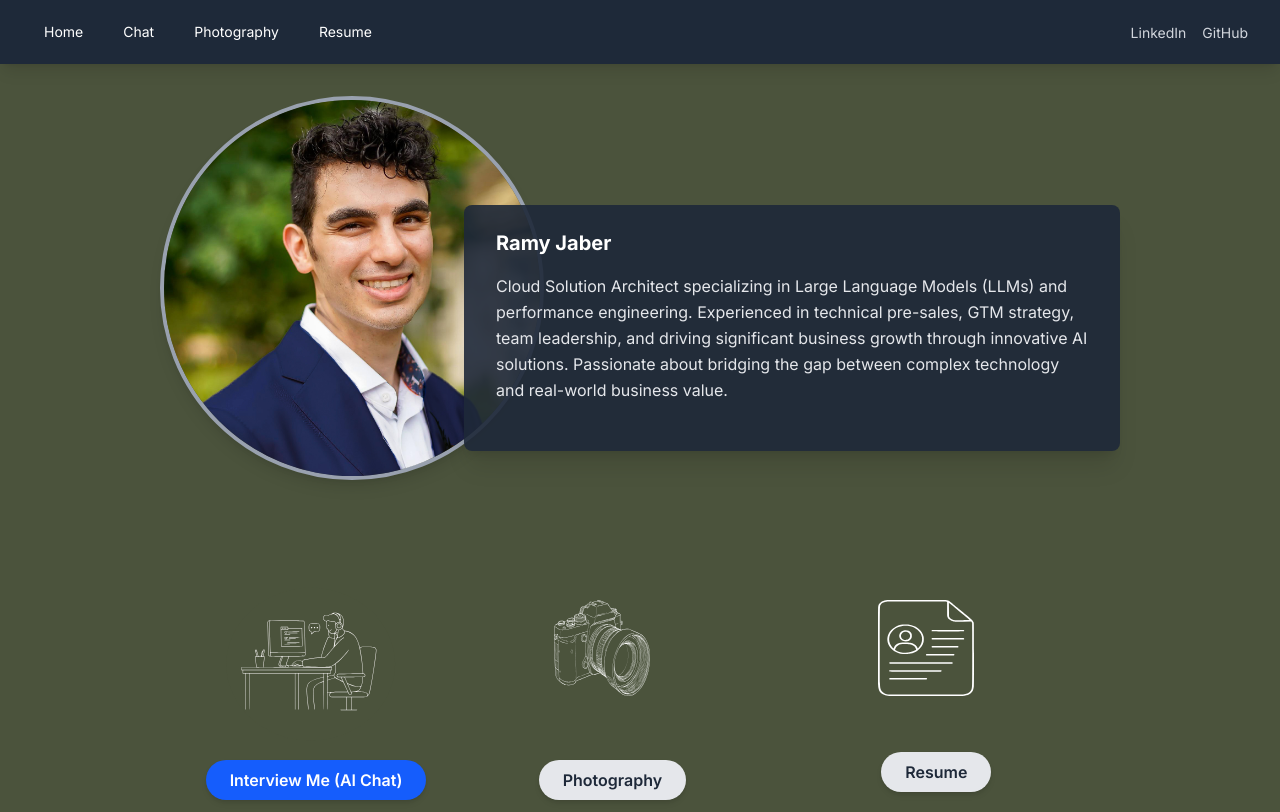
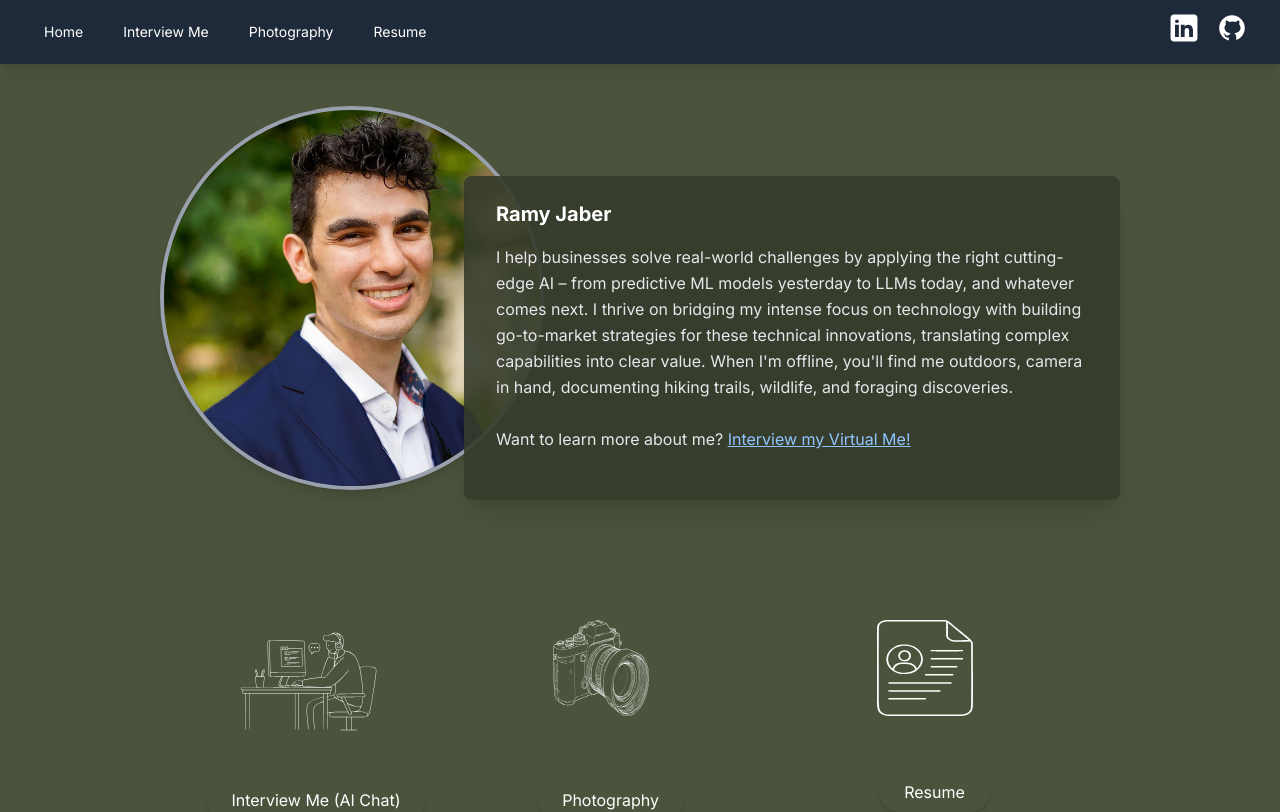
Before and after one commit to ramyij/virt-me, a Next.js app: page / in a window 1280 px wide. Shown: the top 812 px of the page. Built offline with nearby package versions, Linux system fonts and the light colour scheme.

Commit message:
finalizing v1

```diff
--- a/src/app/layout.tsx
+++ b/src/app/layout.tsx
@@ -12,7 +12,7 @@ const inter = Inter({ subsets: ['latin'] });
 const Navbar: React.FC = () => {
   const navItems = [
     { name: 'Home', href: '/' },
-    { name: 'Chat', href: '/chat' },
+    { name: 'Interview Me', href: '/chat' },
     { name: 'Photography', href: 'https://photos.ramyjaber.com' },
     { name: 'Resume', href: '/resume' },
   ];
@@ -70,11 +70,13 @@ const Navbar: React.FC = () => {
           <div className="flex items-center space-x-4">
             <a href="https://linkedin.com/in/ramyj" target="_blank" rel="noopener noreferrer" className="text-gray-300 hover:text-white">
               {/* Replace with LinkedIn Icon SVG or Component */}
-              <span className="text-sm">LinkedIn</span>
+              <img src="/images/icon-linkedin.svg" alt="LinkedIn Icon" className="w-8 h-8 mb-2" /> {/* Placeholder Icon */}
+              <span className="sr-only">LinkedIn</span>
             </a>
             <a href="https://github.com/ramyij" target="_blank" rel="noopener noreferrer" className="text-gray-300 hover:text-white">
               {/* Replace with GitHub Icon SVG or Component */}
-              <span className="text-sm">GitHub</span>
+              <img src="/images/icon-github.svg" alt="GitHub Icon" className="w-8 h-8 mb-2" /> {/* Placeholder Icon */}
+              <span className="sr-only">GitHub</span>
             </a>
           </div>
 
--- a/src/app/page.tsx
+++ b/src/app/page.tsx
@@ -16,8 +16,8 @@ interface ButtonProps extends React.ButtonHTMLAttributes<HTMLButtonElement> {
 }
 
 const Button: React.FC<ButtonProps> = ({ children, className, variant = 'primary', href, icon, ...props }) => {
-  const baseStyle = "inline-block px-6 py-2 rounded-full font-semibold transition duration-300 ease-in-out focus:outline-none focus:ring-2 focus:ring-offset-2 shadow-md text-center";
-  const primaryStyle = "bg-blue-600 text-white hover:bg-blue-700 focus:ring-blue-500";
+  const baseStyle = "inline-block px-6 py-2 rounded-full transition duration-300 ease-in-out focus:outline-none focus:ring-2 focus:ring-offset-2 shadow-md text-center";
+  const primaryStyle = "text-white hover:bg-[#4f8f24] hover:font-semibold focus:ring-green-300";
   const secondaryStyle = "bg-gray-200 text-gray-800 hover:bg-gray-300 focus:ring-gray-400";
 
   const combinedClassName = `${baseStyle} inline-flex items-center ${variant === 'primary' ? primaryStyle : secondaryStyle} ${className}`;
@@ -99,11 +99,13 @@ export default function HomePage() {
           </div>
 
           {/* Text Block (Overlaps Headshot on md+) */}
-          <div className="relative z-10 bg-gray-800/90 text-white py-4 px-6 md:py-6 md:px-8 rounded-lg shadow-xl flex-grow text-center md:text-left md:mt-20">
+          <div className="relative z-10 bg-[#353b2b]/90 text-white py-4 px-6 md:py-6 md:px-8 rounded-lg shadow-xl flex-grow text-center md:text-left md:mt-20">
             <h1 className="text-xl md:text-xl font-bold mb-4">Ramy Jaber</h1>
             <p className="text-base md:text-md mb-6 text-gray-200 leading-relaxed">
-              {/* Replace with your actual blurb */}
-              Cloud Solution Architect specializing in Large Language Models (LLMs) and performance engineering. Experienced in technical pre-sales, GTM strategy, team leadership, and driving significant business growth through innovative AI solutions. Passionate about bridging the gap between complex technology and real-world business value.
+              I help businesses solve real-world challenges by applying the right cutting-edge AI – from predictive ML models yesterday to LLMs today, and whatever comes next. I thrive on bridging my intense focus on technology with building go-to-market strategies for these technical innovations, translating complex capabilities into clear value. When I'm offline, you'll find me outdoors, camera in hand, documenting hiking trails, wildlife, and foraging discoveries.
+              <br />
+              <br />
+               Want to learn more about me? <Link href="/chat" className="text-blue-300 hover:text-blue-400 underline"> Interview my Virtual Me!</Link>
             </p>
           </div>
         </div>
@@ -114,7 +116,9 @@ export default function HomePage() {
 
           {/* Chat Button + Icon */}
           <div className="flex flex-col items-center">
-            <img src="/images/icon-chat.svg" alt="Interview Me Icon" className="w-48 h-48 mb-2" /> {/* Placeholder Icon */}
+            <Link href="/chat">
+              <img src="/images/icon-chat.svg" alt="Interview Me Icon" className="w-48 h-48 mb-2" /> {/* Placeholder Icon */}
+            </Link>
             <Button href="/chat" variant="primary">
               Interview Me (AI Chat)
             </Button>
@@ -122,16 +126,20 @@ export default function HomePage() {
 
           {/* Photography Button + Icon */}
           <div className="flex flex-col items-center">
-            <img src="/images/icon-personal.svg" alt="Photography Icon" className="w-24 h-24 mb-16 mt-10 ml-20 mr-25" /> {/* Placeholder Icon */}
-            <Button href="https://photos.ramyjaber.com" variant="secondary">
+            <Link href="https://photos.ramyjaber.com" target="_blank" rel="noopener noreferrer">
+              <img src="/images/icon-personal.svg" alt="Photography Icon" className="w-24 h-24 mb-16 mt-10 ml-20 mr-25" /> {/* Placeholder Icon */}
+            </Link>
+            <Button href="https://photos.ramyjaber.com" variant="primary">
               Photography
             </Button>
           </div>
 
           {/* Resume Button + Icon (Formerly Career) */}
           <div className="flex flex-col items-center">
-            <img src="/images/icon-resume.svg" alt="Resume Icon" className="w-24 h-24 mb-14 mt-10 ml-20 mr-25" />
-            <Button href="/resume" variant="secondary">
+            <Link href="/resume">
+              <img src="/images/icon-resume.svg" alt="Resume Icon" className="w-24 h-24 mb-14 mt-10 ml-20 mr-25" />
+            </Link>
+            <Button href="/resume" variant="primary">
               Resume
             </Button>
           </div>
```
Also changed, not shown: public/images/icon-github.svg (added), public/images/icon-linkedin.svg (added).
